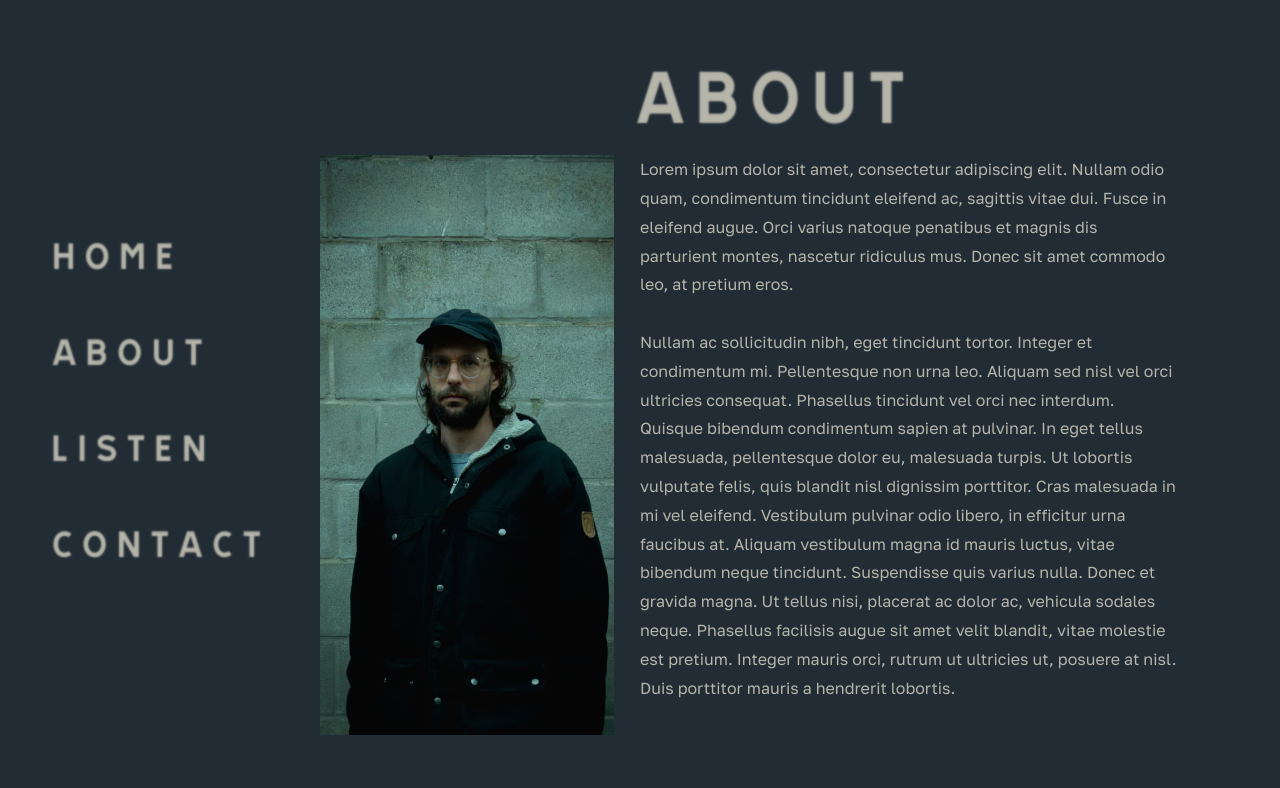
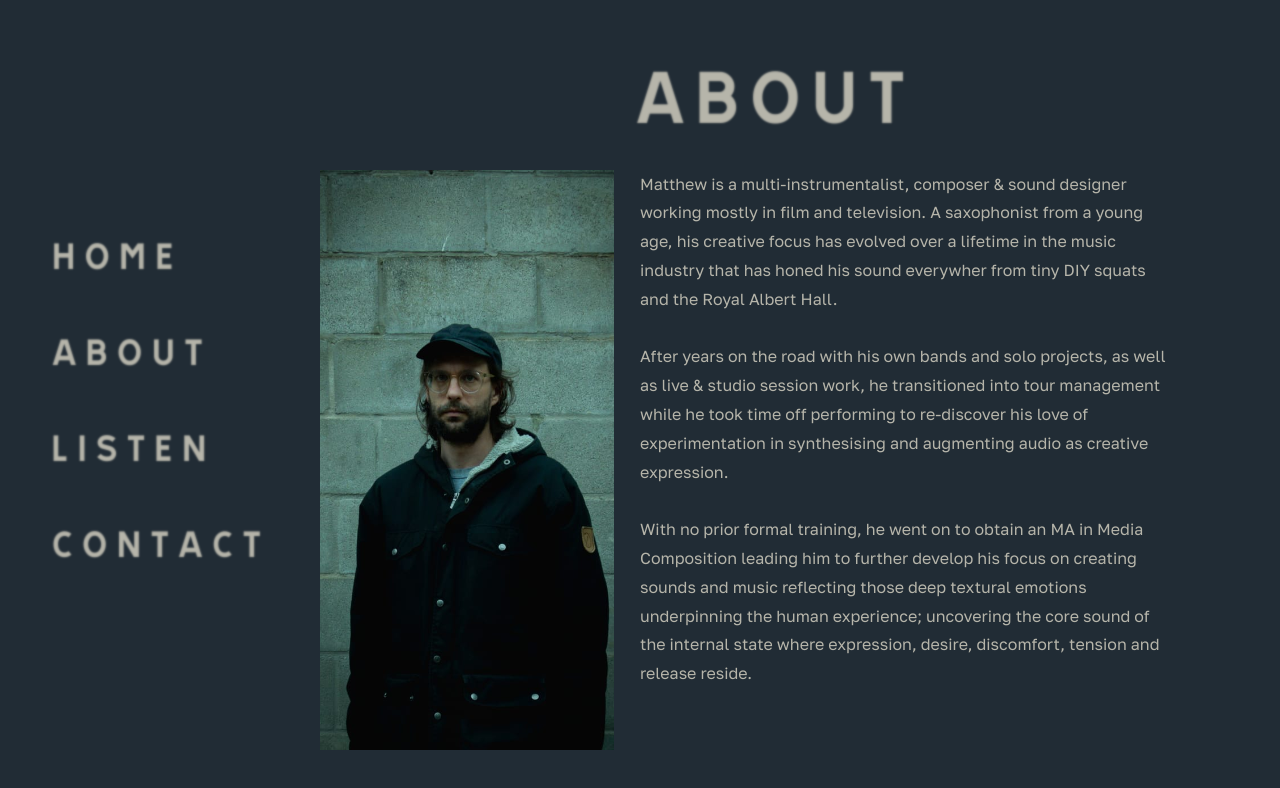
Before and after one commit to mattcoffyn/matthewcoffyndotcom, a Next.js app: page /about in a window 1280 px wide. Shown: the top 788 px of the page. Built offline with nearby package versions, Linux system fonts and the light colour scheme.

Commit message:
still not fixed

```diff
--- a/src/app/about/aboutAlt.module.css
+++ b/src/app/about/aboutAlt.module.css
@@ -1,6 +1,7 @@
 .aboutGrid {
   display: grid;
   grid-template-columns: 1fr 2fr;
+  grid-template-rows: auto 1fr;
   gap: 2vw;
   padding: 3rem 4vw 3rem 0;
   height: 100%;
@@ -15,7 +16,8 @@
   text-shadow: 0px 0px 2px var(--reelText);
   text-transform: uppercase;
   letter-spacing: 0.5rem;
-  margin-bottom: -4rem;
+  /* height: 50px; */
+  /* margin-bottom: -4rem; */
 }
 
 .imageContainer {
--- a/src/app/about/page.js
+++ b/src/app/about/page.js
@@ -29,25 +29,25 @@ export default function About() {
       </div>
 
       <div className={`${styles.bio} ${sans.className}`}>
-        Lorem ipsum dolor sit amet, consectetur adipiscing elit. Nullam odio
-        quam, condimentum tincidunt eleifend ac, sagittis vitae dui. Fusce in
-        eleifend augue. Orci varius natoque penatibus et magnis dis parturient
-        montes, nascetur ridiculus mus. Donec sit amet commodo leo, at pretium
-        eros. <br />
+        Matthew is a multi-instrumentalist, composer & sound designer working
+        mostly in film and television. A saxophonist from a young age, his
+        creative focus has evolved over a lifetime in the music industry that
+        has honed his sound everywher from tiny DIY squats and the Royal Albert
+        Hall.
         <br />
-        Nullam ac sollicitudin nibh, eget tincidunt tortor. Integer et
-        condimentum mi. Pellentesque non urna leo. Aliquam sed nisl vel orci
-        ultricies consequat. Phasellus tincidunt vel orci nec interdum. Quisque
-        bibendum condimentum sapien at pulvinar. In eget tellus malesuada,
-        pellentesque dolor eu, malesuada turpis. Ut lobortis vulputate felis,
-        quis blandit nisl dignissim porttitor. Cras malesuada in mi vel
-        eleifend. Vestibulum pulvinar odio libero, in efficitur urna faucibus
-        at. Aliquam vestibulum magna id mauris luctus, vitae bibendum neque
-        tincidunt. Suspendisse quis varius nulla. Donec et gravida magna. Ut
-        tellus nisi, placerat ac dolor ac, vehicula sodales neque. Phasellus
-        facilisis augue sit amet velit blandit, vitae molestie est pretium.
-        Integer mauris orci, rutrum ut ultricies ut, posuere at nisl. Duis
-        porttitor mauris a hendrerit lobortis. <br />
+        <br />
+        After years on the road with his own bands and solo projects, as well as
+        live & studio session work, he transitioned into tour management while
+        he took time off performing to re-discover his love of experimentation
+        in synthesising and augmenting audio as creative expression.
+        <br />
+        <br />
+        With no prior formal training, he went on to obtain an MA in Media
+        Composition leading him to further develop his focus on creating sounds
+        and music reflecting those deep textural emotions underpinning the human
+        experience; uncovering the core sound of the internal state where
+        expression, desire, discomfort, tension and release reside.
+        <br />
       </div>
     </section>
   );
--- a/src/app/contact/contact.module.css
+++ b/src/app/contact/contact.module.css
@@ -1,7 +1,8 @@
 .contactGrid {
   display: grid;
   grid-template-columns: 1fr;
-  gap: 6rem;
+  grid-template-rows: auto 1fr;
+  gap: 2vw;
   padding-right: 4vw;
   padding-top: 3rem;
   text-align: center;
@@ -14,7 +15,6 @@
   text-shadow: 0px 0px 2px var(--reelText);
   text-transform: uppercase;
   letter-spacing: 0.5rem;
-  margin-bottom: -2rem;
 }
 
 .email p,
--- a/src/app/listen/listen.module.css
+++ b/src/app/listen/listen.module.css
@@ -12,9 +12,100 @@
   text-align: center;
   font-size: 4rem;
   color: transparent;
+  opacity: 1;
+  filter: blur(0px);
   text-shadow: 0px 0px 2px var(--reelText);
   text-transform: uppercase;
   letter-spacing: 0.5rem;
+  transition: all 3s ease-out;
+  /* animation: textShadow 1.6s infinite;  */
+}
+
+@keyframes textShadow {
+  0% {
+    text-shadow: 0.4389924193300864px 0 1px rgba(0, 30, 255, 0.5),
+      -0.4389924193300864px 0 1px rgba(255, 0, 80, 0.3), 0 0 3px;
+  }
+  5% {
+    text-shadow: 2.7928974010788217px 0 1px rgba(0, 30, 255, 0.5),
+      -2.7928974010788217px 0 1px rgba(255, 0, 80, 0.3), 0 0 3px;
+  }
+  10% {
+    text-shadow: 0.02956275843481219px 0 1px rgba(0, 30, 255, 0.5),
+      -0.02956275843481219px 0 1px rgba(255, 0, 80, 0.3), 0 0 3px;
+  }
+  15% {
+    text-shadow: 0.40218538552878136px 0 1px rgba(0, 30, 255, 0.5),
+      -0.40218538552878136px 0 1px rgba(255, 0, 80, 0.3), 0 0 3px;
+  }
+  20% {
+    text-shadow: 3.4794037899852017px 0 1px rgba(0, 30, 255, 0.5),
+      -3.4794037899852017px 0 1px rgba(255, 0, 80, 0.3), 0 0 3px;
+  }
+  25% {
+    text-shadow: 1.6125630401149584px 0 1px rgba(0, 30, 255, 0.5),
+      -1.6125630401149584px 0 1px rgba(255, 0, 80, 0.3), 0 0 3px;
+  }
+  30% {
+    text-shadow: 0.7015590085143956px 0 1px rgba(0, 30, 255, 0.5),
+      -0.7015590085143956px 0 1px rgba(255, 0, 80, 0.3), 0 0 3px;
+  }
+  35% {
+    text-shadow: 3.896914047650351px 0 1px rgba(0, 30, 255, 0.5),
+      -3.896914047650351px 0 1px rgba(255, 0, 80, 0.3), 0 0 3px;
+  }
+  40% {
+    text-shadow: 3.870905614848819px 0 1px rgba(0, 30, 255, 0.5),
+      -3.870905614848819px 0 1px rgba(255, 0, 80, 0.3), 0 0 3px;
+  }
+  45% {
+    text-shadow: 2.231056963361899px 0 1px rgba(0, 30, 255, 0.5),
+      -2.231056963361899px 0 1px rgba(255, 0, 80, 0.3), 0 0 3px;
+  }
+  50% {
+    text-shadow: 0.08084290417898504px 0 1px rgba(0, 30, 255, 0.5),
+      -0.08084290417898504px 0 1px rgba(255, 0, 80, 0.3), 0 0 3px;
+  }
+  55% {
+    text-shadow: 2.3758461067427543px 0 1px rgba(0, 30, 255, 0.5),
+      -2.3758461067427543px 0 1px rgba(255, 0, 80, 0.3), 0 0 3px;
+  }
+  60% {
+    text-shadow: 2.202193051050636px 0 1px rgba(0, 30, 255, 0.5),
+      -2.202193051050636px 0 1px rgba(255, 0, 80, 0.3), 0 0 3px;
+  }
+  65% {
+    text-shadow: 2.8638780614874975px 0 1px rgba(0, 30, 255, 0.5),
+      -2.8638780614874975px 0 1px rgba(255, 0, 80, 0.3), 0 0 3px;
+  }
+  70% {
+    text-shadow: 0.48874025155497314px 0 1px rgba(0, 30, 255, 0.5),
+      -0.48874025155497314px 0 1px rgba(255, 0, 80, 0.3), 0 0 3px;
+  }
+  75% {
+    text-shadow: 1.8948491305757957px 0 1px rgba(0, 30, 255, 0.5),
+      -1.8948491305757957px 0 1px rgba(255, 0, 80, 0.3), 0 0 3px;
+  }
+  80% {
+    text-shadow: 0.0833037308038857px 0 1px rgba(0, 30, 255, 0.5),
+      -0.0833037308038857px 0 1px rgba(255, 0, 80, 0.3), 0 0 3px;
+  }
+  85% {
+    text-shadow: 0.09769827255241735px 0 1px rgba(0, 30, 255, 0.5),
+      -0.09769827255241735px 0 1px rgba(255, 0, 80, 0.3), 0 0 3px;
+  }
+  90% {
+    text-shadow: 3.443339761481782px 0 1px rgba(0, 30, 255, 0.5),
+      -3.443339761481782px 0 1px rgba(255, 0, 80, 0.3), 0 0 3px;
+  }
+  95% {
+    text-shadow: 2.1841838852799786px 0 1px rgba(0, 30, 255, 0.5),
+      -2.1841838852799786px 0 1px rgba(255, 0, 80, 0.3), 0 0 3px;
+  }
+  100% {
+    text-shadow: 2.6208764473832513px 0 1px rgba(0, 30, 255, 0.5),
+      -2.6208764473832513px 0 1px rgba(255, 0, 80, 0.3), 0 0 3px;
+  }
 }
 
 /* .canvasContainer {
@@ -56,7 +147,6 @@
   margin: 0 auto;
   padding: 1rem 2rem;
   border-radius: 10px 10px 0 0;
-  border: 2px solid var(--reelText);
   border-bottom: none;
   letter-spacing: 0.1rem;
   filter: blur(0.1px);
@@ -65,6 +155,7 @@
 .currentTitle {
   text-align: center;
   font-size: 1.2rem;
+  margin: -1rem auto 1rem;
   display: block;
   color: transparent;
   text-shadow: 0px 0px 1px var(--reelText);
@@ -81,8 +172,8 @@
   background: rgba(0, 0, 0, 0);
   border-radius: 20px;
   margin: 1rem 0;
-  filter: blur(1px) grayscale(0.5);
-  transition: all 0.4s ease-out;
+  filter: blur(2px) grayscale(0.8);
+  transition: all 1s ease-in;
 }
 
 .waveformContainer {
@@ -129,6 +220,9 @@
 .currentTrackInfo {
   display: flex;
   justify-content: space-between;
+  /* background: rgba(232, 227, 209, 0.1); */
+  padding: 0.2rem 1rem;
+  border-radius: 10px;
 }
 
 .currentTrackInfo span {
@@ -136,6 +230,7 @@
   color: transparent;
   text-shadow: 0px 0px 1px var(--reelText);
   width: 100px;
+  align-self: center;
 }
 .currentTime {
   text-align: left;
@@ -151,7 +246,7 @@
   margin: 0 auto;
   padding: 1rem;
   border-radius: 10px;
-  background: rgba(100, 100, 100, 0.1);
+  /* background: rgba(100, 100, 100, 0.2); */
 }
 
 .forwardBack,
@@ -174,7 +269,7 @@
   max-width: 900px;
   margin: 0 auto;
   border-radius: 0 0 10px 10px;
-  border: 2px solid var(--reelText);
+
   border-top: none;
   padding: 0.5rem 5rem;
   filter: blur(0.2px);
@@ -190,7 +285,7 @@
 .playTrack {
   place-self: center;
   font-size: 1rem;
-  color: var(--reeltext);
+  color: var(--reelText);
 }
 
 .tracklistTitle {
@@ -235,11 +330,12 @@
 .canvasContainer span {
   width: 100%;
   height: 2px;
-  background: rgba(255, 255, 255, 1);
+  /* background: rgba(255, 255, 255, 1); */
+  background: var(--reelText);
   display: block;
   position: absolute;
-  box-shadow: 10px 1px 2px rgb(234, 54, 175 / 0.4),
-    -10px -1px 2px rgb(117, 250, 105 / 0, 4);
+  box-shadow: 10px 1px 2px rgba(255, 0, 80, 0.3),
+    -10px -1px 2px rgba(0, 30, 255, 0.5);
   top: 50%;
   transform: translateY(-50%);
 }
@@ -284,3 +380,12 @@
 .clearBlur .waveformContainer {
   opacity: 1;
 }
+
+.titleBlur {
+  /* color: var(--reelText);
+  opacity: 0.8; */
+  filter: blur(4px);
+  /* text-shadow: 4px 0 5px rgba(0, 30, 255, 0.2), -4px 0 5px rgba(255, 0, 80, 0.4),
+    0 0 10px; */
+  /* animation: textShadow 1.2s infinite; */
+}
--- a/src/components/Track.js
+++ b/src/components/Track.js
@@ -72,11 +72,11 @@ export default function Track({
 
       canvasCtx.shadowOffsetX = 10;
       canvasCtx.shadowOffsetY = 1;
-      canvasCtx.shadowColor = 'rgba(234, 54, 175, 0.4)';
+      canvasCtx.shadowColor = 'rgba(255, 0, 80, 0.3)';
       canvasCtx.shadowBlur = 2;
       canvasCtx.shadowOffsetX = -10;
       canvasCtx.shadowOffsetY = -1;
-      canvasCtx.shadowColor = 'rgba(117, 250, 105, 0.4)';
+      canvasCtx.shadowColor = 'rgba(0, 30, 255, 0.5)';
       canvasCtx.shadowBlur = 2;
       canvasCtx.beginPath();
       const sliceWidth = (canvasWidth * 1.0) / bufferLength;
@@ -147,7 +147,7 @@ export default function Track({
             : `${styles.canvasContainer} ${styles.someBlur}`
         }
       >
-        {isPlaying && trackPlaying == id ? '' : <span />}
+        {!canvasCtx || !isPlaying ? <span /> : ''}
         {/* <span style={{ display: `${trackPlaying && 'none'}` }}></span> */}
 
         <canvas
```
Also changed, not shown: src/app/listen/page.js (+12 -13 lines).
